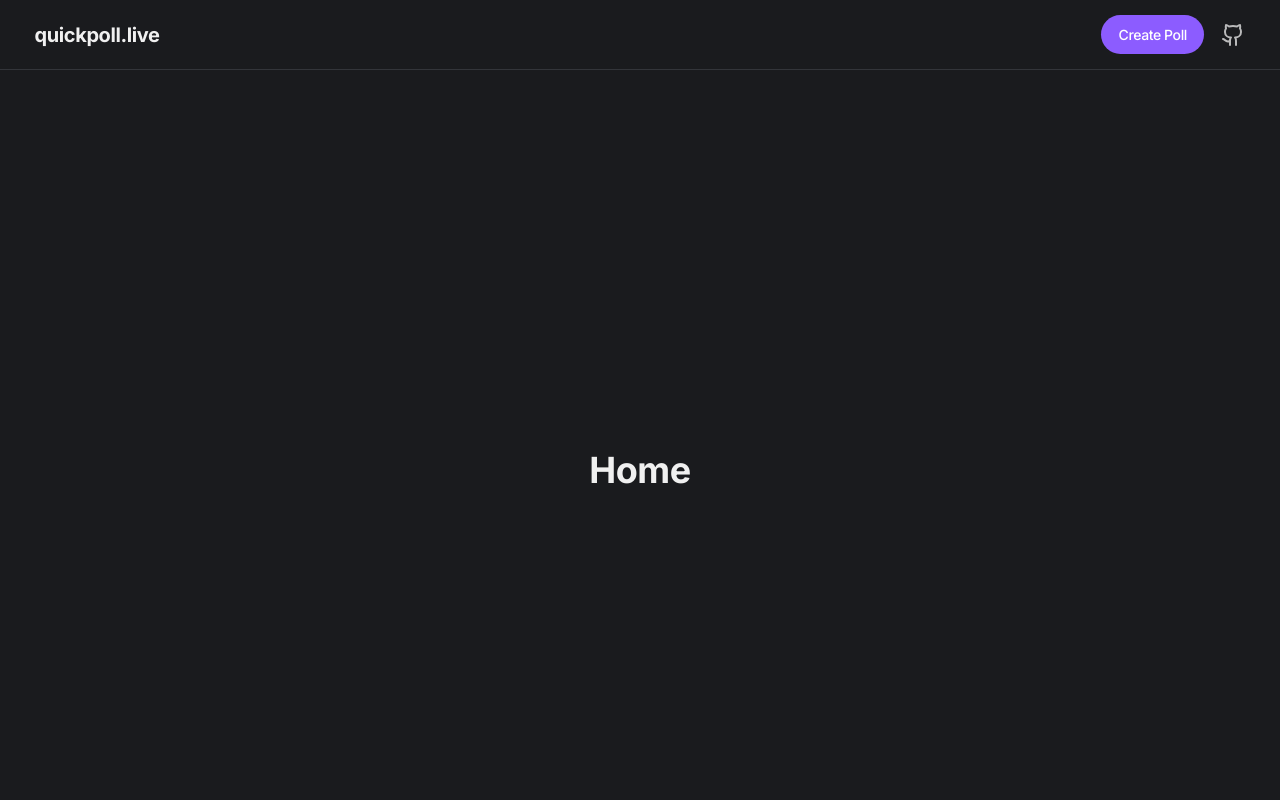
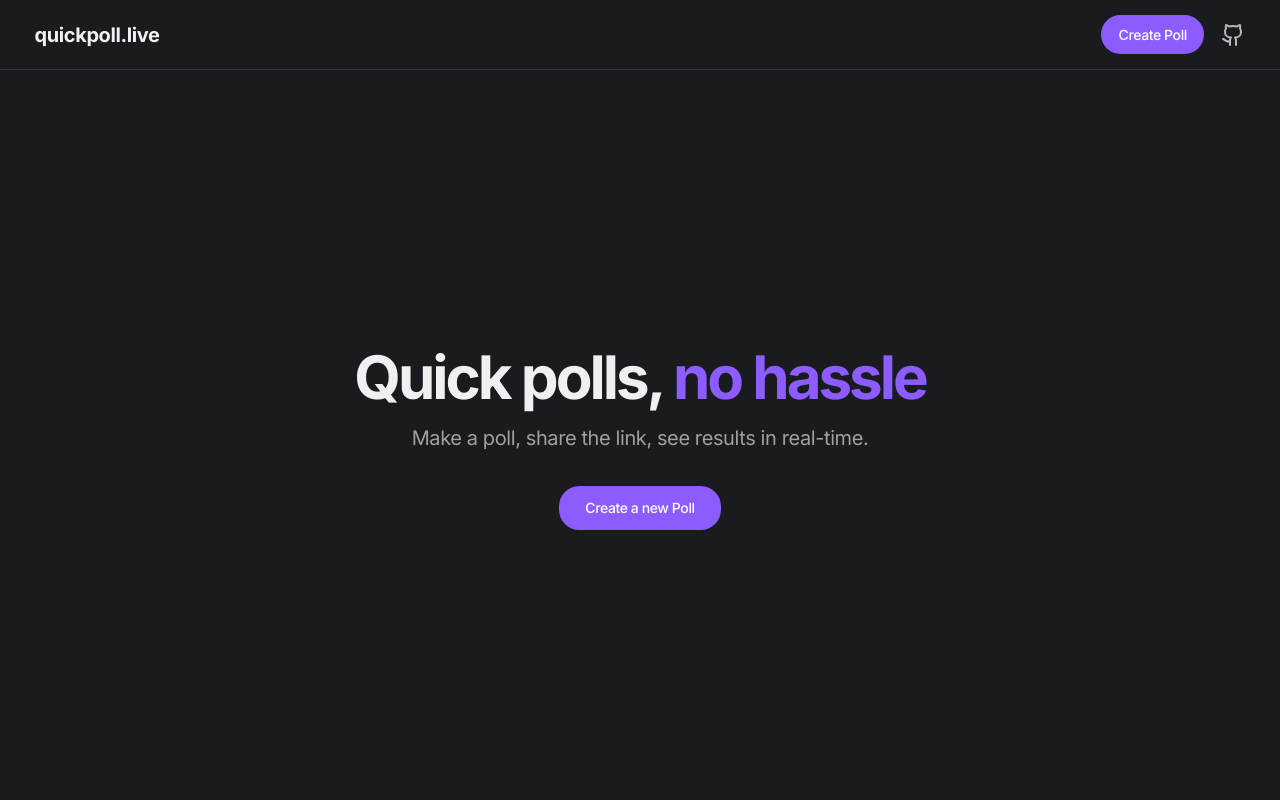
Before and after one commit to heyimdima/amplify-test-repo, a Next.js app: page / in a window 1280 px wide. Shown: the top 800 px of the page. Built offline with nearby package versions, Linux system fonts and the light colour scheme.

Commit message:
Update landing page

```diff
--- a/src/app/page.tsx
+++ b/src/app/page.tsx
@@ -1,7 +1,25 @@
+import Link from "next/link";
+import { Button } from "@/components/ui/button";
+
 export default function Home() {
   return (
-    <div className="flex items-center justify-center min-h-screen">
-      <h1 className="text-4xl font-bold">Home</h1>
+    <div className="flex-1 flex items-center justify-center">
+      <section className="container mx-auto px-4 py-16 sm:py-24 lg:py-32">
+        <div className="max-w-3xl mx-auto text-center space-y-8">
+          <div className="space-y-4">
+            <h1 className="text-4xl sm:text-5xl lg:text-6xl font-bold tracking-tight">
+              Quick polls, <span className="text-primary">no hassle</span>
+            </h1>
+            <p className="text-lg sm:text-xl text-muted-foreground max-w-2xl mx-auto">
+              Make a poll, share the link, see results in real-time.
+            </p>
+          </div>
+
+          <Button asChild size="lg">
+            <Link href="/create">Create a new Poll</Link>
+          </Button>
+        </div>
+      </section>
     </div>
   );
 }
```
